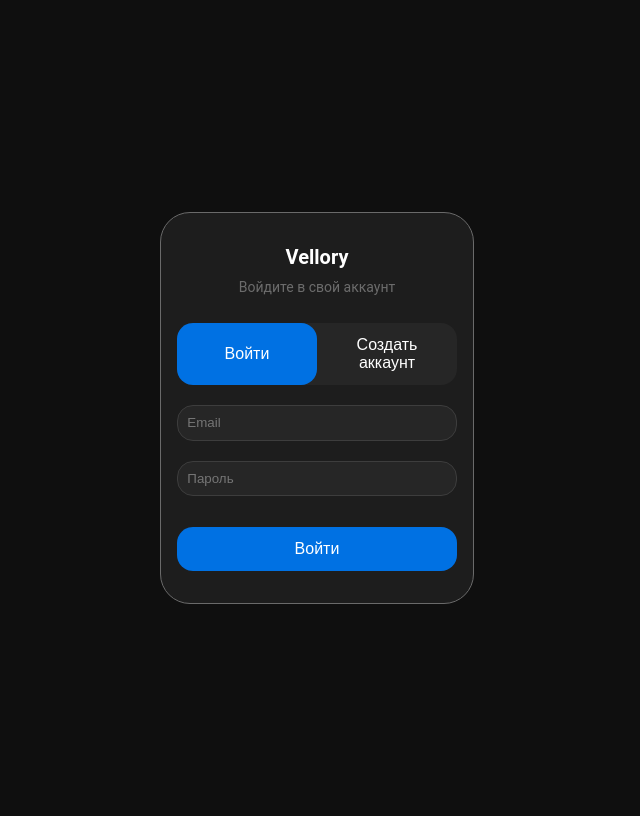
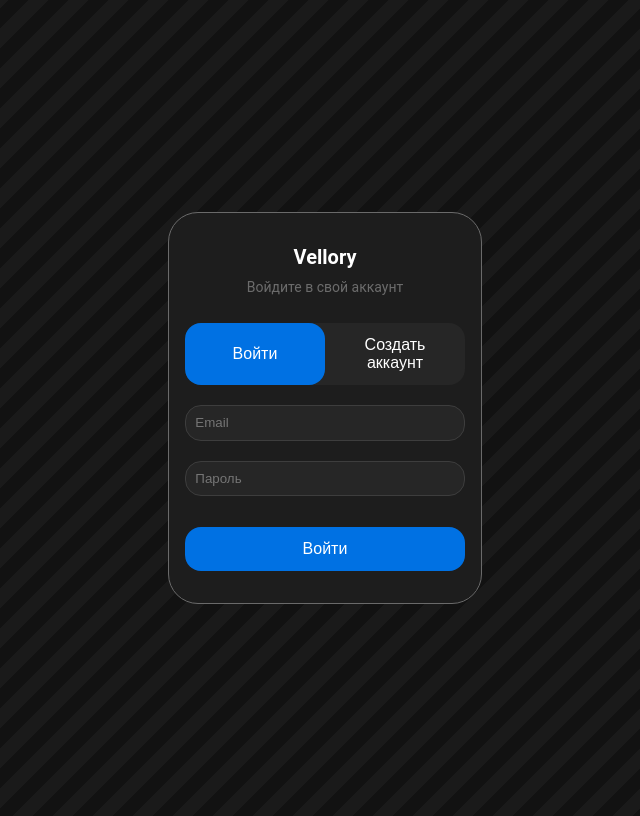
Before and after one commit to Jetik998/vellory, a FastAPI app: page /login in a window 1280 px wide. Shown: the whole page, without its empty margins (323-963 px from the left). Run offline with FastAPI, Linux system fonts and the light colour scheme; parts of the project's set-up code (start-up, migrations or seed data) failed here and were passed over.

Commit message:
Добавил фронт2

```diff
--- a/app/web/static/main.css
+++ b/app/web/static/main.css
@@ -235,7 +235,7 @@
 
 .menu-wrap nav li a.active svg path,
 .menu-wrap nav li a.active svg circle {
-  fill: var(--icons-color: );
+  fill: var(--icons-color);
 }
 
 .content-wrap {
@@ -356,7 +356,7 @@
   width: 100px;
   height: 100px;
   border-radius: 50%;
-  margin: 0px auto;
+  margin: 0 auto;
   overflow: hidden;
 }
 
--- a/app/web/static/style.css
+++ b/app/web/static/style.css
@@ -159,3 +159,39 @@
   left: 0;
   transition: left 0.4s ease;
 }
+
+.container {
+  /* Basic dimensions and centering */
+  overflow: hidden;
+  width: 100%;
+  height: 100%;
+  display: flex;
+  justify-content: center;
+  align-items: center;
+
+  /* Dark mode colors and gradient */
+  background: #121212; /* Fallback for browsers that don't support gradients */
+  background: linear-gradient(
+    135deg,
+    #121212 25%,
+    #1a1a1a 25%,
+    #1a1a1a 50%,
+    #121212 50%,
+    #121212 75%,
+    #1a1a1a 75%,
+    #1a1a1a
+  );
+  background-size: 40px 40px;
+
+  /* Animation */
+  animation: move 4s linear infinite;
+}
+
+@keyframes move {
+  0% {
+    background-position: 0 0;
+  }
+  100% {
+    background-position: 40px 40px;
+  }
+}
--- a/app/web/templates/index.html
+++ b/app/web/templates/index.html
@@ -272,10 +272,10 @@
 
       <main class="content-wrap">
         <header class="content-head">
-          <h1>Дашборд</h1>
+          <h1>Статистика</h1>
 
           <div class="action">
-            <button id="logoutButtonn">Выйти</button>
+            <button id="logoutButton">Выйти</button>
           </div>
         </header>
 
--- a/app/web/templates/login.html
+++ b/app/web/templates/login.html
@@ -6,7 +6,7 @@
     <title>Авторизация</title>
     <link rel="stylesheet" href="../static/style.css" />
   </head>
-  <body class="auth-page">
+  <body class="auth-page container">
     <div id="auth-form">
       <h2 class="auth-h2">Vellory</h2>
       <p class="auth-p">Войдите в свой аккаунт</p>
```
Also changed, not shown: app/web/static/auth.css (added).
